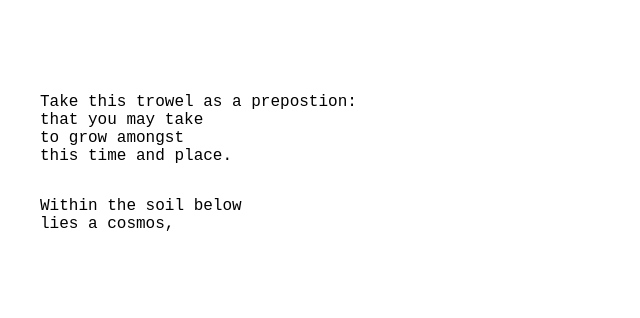
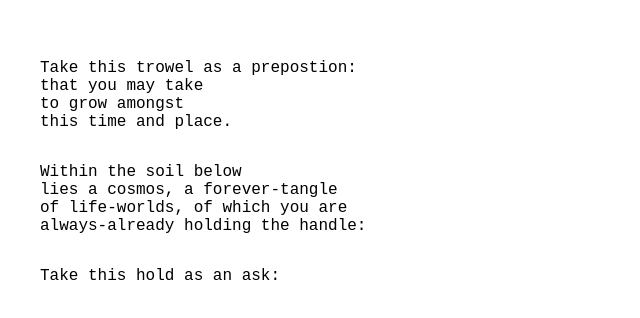
Before and after one commit to nturge/FictiveTrowel, a plain HTML site: page index.html in a window 1280 px wide. Shown: the part 228-546 px from the top of the page, without its empty margins (0-640 px from the left). Drawn offline with Linux system fonts and the light colour scheme.

Commit message:
new poem

```diff
--- a/index.html
+++ b/index.html
@@ -49,12 +49,17 @@
       <p>
         Within the soil below
         <br>
-        lies a cosmos,
+        lies a cosmos, a forever-tangle
         <br>
+        of life-worlds, of which you are
+        <br>
+        always-already holding the handle:
+      </p>
 
-        <br>
+      <p>Take this hold as an ask:
+      </p>
 
-      </p>
+
     </main>
   </body>
 </html>
```
